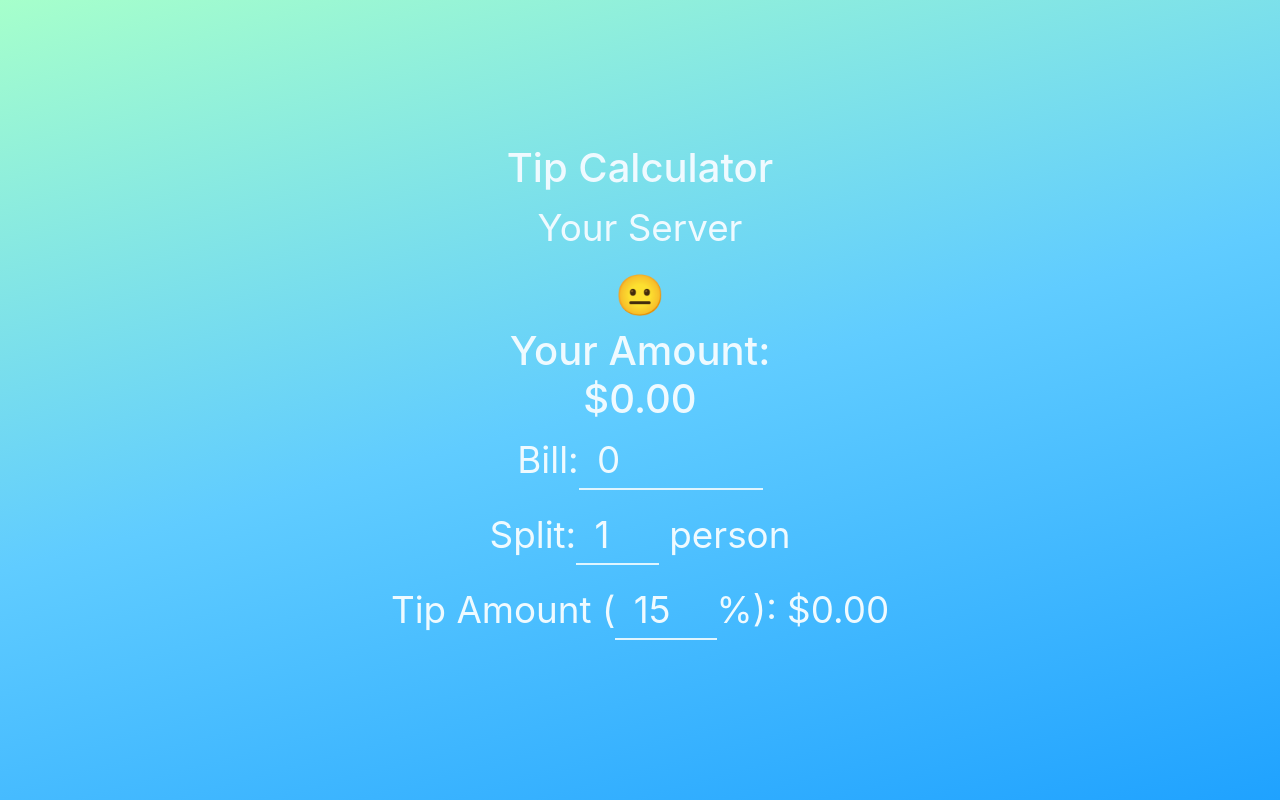
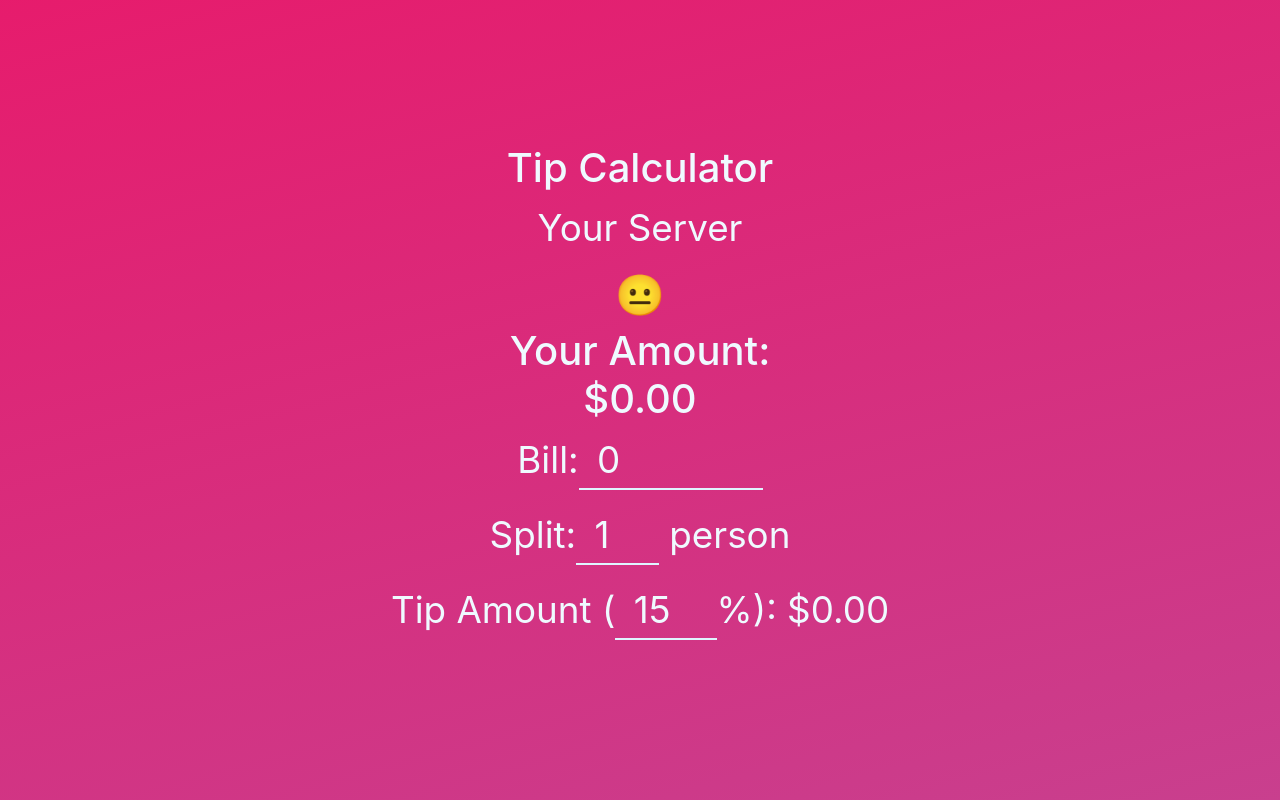
Before and after one commit to doohinkus/react-redux-tip-calculator, a React (Create React App) app: page / in a window 1280 px wide. Built offline with nearby package versions, Linux system fonts and the light colour scheme.

Commit message:
update gradient

```diff
--- a/src/App.css
+++ b/src/App.css
@@ -5,7 +5,10 @@
 .App-container {
   /* background-color: #282c34; */
   /* background-color: #60CCFF; */
-  background: linear-gradient(345deg, #1FA2FF, #60CCFF, #a6ffcb);
+  /* background: linear-gradient(345deg, #1FA2FF, #60CCFF, #a6ffcb); */
+  background: linear-gradient(345deg, #bc4e9c, #f80759);
+  background-size: 200% 200%;
+  animation: gradientBG 15s ease-in-out infinite;
   min-height: 100vh;
   display: flex;
   flex-direction: column;
@@ -37,3 +40,15 @@
 .shorter{
   width: 2.25em;
 }
+
+@keyframes gradientBG {
+	0% {
+		background-position: 0% 50%;
+	}
+	50% {
+		background-position: 100% 50%;
+	}
+	100% {
+		background-position: 0% 50%;
+	}
+}
--- a/src/components/Input.js
+++ b/src/components/Input.js
@@ -12,13 +12,7 @@
   step,
   min
 }){
-  const state = useSelector(state => state);
   const amount = useSelector(state => state[field]);
-  const error = useSelector(state => state.error);
-  const isError = useSelector(state => state.isError);
-
-  const [isTipExplaination, setTipExplaination] = useState(false);
-
 
   function checkInput(e){
     const regEx = /^[0-9]*[.]?[0-9]*$/;
--- a/src/components/Result.js
+++ b/src/components/Result.js
@@ -1,4 +1,4 @@
-import React, { useEffect, useState } from "react";
+import React from "react";
 import { useSelector } from 'react-redux';
 import Input from './Input';
 
```
